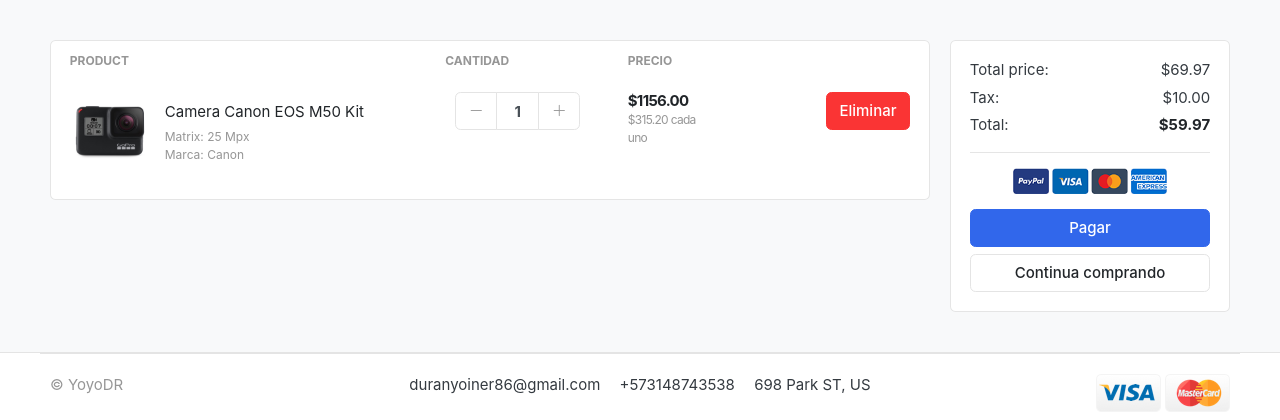
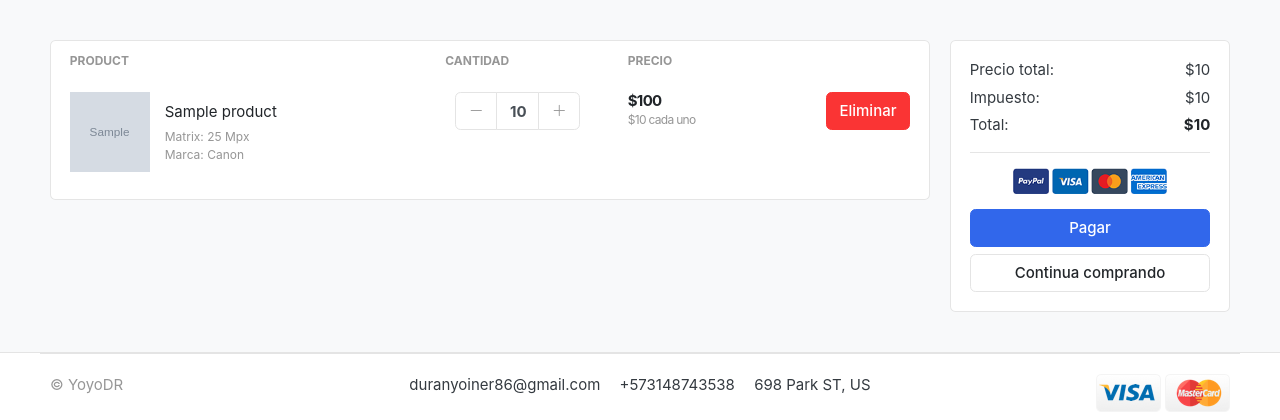
Before and after one commit to YOYO-DR/practica-ecco-pagos, a Django app: template templates/store/cart.html in a window 1280 px wide. Shown: the part 118-538 px from the top of the page. Run offline with Django 4.2, Linux system fonts and the light colour scheme; tables that the repository leaves empty hold one stand-in row (values such as "Sample post"); the template is opened without the code that fills it: values that come from a table or form of the project are taken from there, most other values are stand-ins (such as "Sample title", 1, 10 or a date in 2020); grey boxes marked "Sample" are stand-in pictures; some web fonts are replaced.

Commit message:
video 157

```diff
--- a/apps/carts/models.py
+++ b/apps/carts/models.py
@@ -11,8 +11,11 @@
 class CartItem(models.Model):
   product = models.ForeignKey(Product,on_delete=models.CASCADE)
   cart = models.ForeignKey(Cart,on_delete=models.CASCADE)
-  quantity = models.IntegerField()
+  quantity = models.IntegerField(default=1)
   is_active = models.BooleanField(default=True)
 
   def __str__(self):
     return self.product.product_name
+
+  def sub_total(self):
+    return self.quantity*self.product.price
--- a/apps/carts/urls.py
+++ b/apps/carts/urls.py
@@ -1,6 +1,8 @@
 from django.urls import path
-from .views import CartView,AddCart
+from .views import CartView,AddCart, DeleteCart, DeleteCartItem
 urlpatterns = [
   path('',CartView.as_view(),name='cart'),
-  path('add_cart/<int:product_id>/',AddCart.as_view(),name='add_cart')
+  path('add_cart/<int:product_id>/',AddCart.as_view(),name='add_cart'),
+  path('remove_cart/<int:product_id>/',DeleteCart.as_view(),name='remove_cart'),
+  path('remove_cart_item/<int:product_id>/',DeleteCartItem.as_view(),name='remove_cart_item'),
 ]
--- a/templates/store/cart.html
+++ b/templates/store/cart.html
@@ -3,7 +3,6 @@
 {% block content %}
 <section class="section-content padding-y bg">
   <div class="container">
-
     <!-- ============================ COMPONENT 1 ================================= -->
 
     <div class="row">
@@ -15,17 +14,25 @@
                 <th scope="col">Product</th>
                 <th scope="col" width="120">Cantidad</th>
                 <th scope="col" width="120">Precio</th>
-      <th scope="col" class="text-right" width="200"> </th>
+                <th scope="col" class="text-right" width="200"></th>
               </tr>
             </thead>
             <tbody>
+              {% for cart_item in cart_items %}
               <tr>
                 <td>
                   <figure class="itemside align-items-center">
-                <div class="aside"><img src="./images/items/11.jpg" class="img-sm"></div>
+                    <div class="aside">
+                      <img src="{{cart_item.product.images.url}}" class="img-sm" />
+                    </div>
                     <figcaption class="info">
-                    <a href="#" class="title text-dark">Camera Canon EOS M50 Kit</a>
-                    <p class="text-muted small">Matrix: 25 Mpx <br> Marca: Canon</p>
+                      <a href="#" class="title text-dark"
+                        >{{cart_item.product.product_name}}</a
+                      >
+                      <p class="text-muted small">
+                        Matrix: 25 Mpx <br />
+                        Marca: Canon
+                      </p>
                     </figcaption>
                   </figure>
                 </td>
@@ -34,62 +41,87 @@
                   <div class="col">
                     <div class="input-group input-spinner">
                       <div class="input-group-prepend">
-                                <button class="btn btn-light" type="button" id="button-minus"> <i class="bi bi-dash-lg"></i> </button>
+                        <a
+                        href="{% url 'remove_cart' cart_item.product.id %}"
+                          class="btn btn-light"
+                          type="button"
+                          id="button-minus"
+                        >
+                          <i class="bi bi-dash-lg"></i>
+                      </a>
                       </div>
-                                <input type="text" class="form-control"  value="1">
+                      <input type="text" class="form-control" value="{{cart_item.quantity}}" />
                       <div class="input-group-append">
-                                <button class="btn btn-light" type="button" id="button-plus"> <i class="bi bi-plus-lg"></i> </button>
+                        <a href="{% url 'add_cart' cart_item.product.id %}"
+                          class="btn btn-light"
+                          type="button"
+                          id="button-plus"
+                        >
+                          <i class="bi bi-plus-lg"></i>
+                      </a>
                       </div>
-                            </div> <!-- input-group.// -->
-                        </div> <!-- col.// -->
+                    </div>
+                    <!-- input-group.// -->
+                  </div>
+                  <!-- col.// -->
                 </td>
                 <td>
                   <div class="price-wrap">
-                <var class="price">$1156.00</var>
-                <small class="text-muted"> $315.20 cada uno </small>
-            </div> <!-- price-wrap .// -->
+                    <var class="price">${{cart_item.sub_total}}</var>
+                    <small class="text-muted"> ${{cart_item.product.price}} cada uno </small>
+                  </div>
+                  <!-- price-wrap .// -->
                 </td>
                 <td class="text-right">
-        <a href="" class="btn btn-danger"> Eliminar</a>
+                  <a href="{% url 'remove_cart_item' cart_item.product.id %}" class="btn btn-danger"> Eliminar</a>
                 </td>
               </tr>
+              {% endfor %}
             </tbody>
           </table>
-    </div> <!-- card.// -->
-
-        </aside> <!-- col.// -->
+        </div>
+        <!-- card.// -->
+      </aside>
+      <!-- col.// -->
       <aside class="col-lg-3">
-
         <div class="card">
           <div class="card-body">
             <dl class="dlist-align">
-                  <dt>Total price:</dt>
-                  <dd class="text-right">$69.97</dd>
+              <dt>Precio total:</dt>
+              <dd class="text-right">${{total}}</dd>
             </dl>
             <dl class="dlist-align">
-                  <dt>Tax:</dt>
-                  <dd class="text-right"> $10.00</dd>
+              <dt>Impuesto:</dt>
+              <dd class="text-right">${{tax}}</dd>
             </dl>
             <dl class="dlist-align">
               <dt>Total:</dt>
-                  <dd class="text-right text-dark b"><strong>$59.97</strong></dd>
+              <dd class="text-right text-dark b"><strong>${{grand_total}}</strong></dd>
             </dl>
-                <hr>
+            <hr />
             <p class="text-center mb-3">
-                    <img src="{% static 'media/img/misc/payments.png' %}" height="26">
+              <img
+                src="{% static 'media/img/misc/payments.png' %}"
+                height="26"
+              />
             </p>
-                <a href="./place-order.html" class="btn btn-primary btn-block"> Pagar </a>
-                <a href="./store.html" class="btn btn-light btn-block">Continua comprando</a>
-            </div> <!-- card-body.// -->
-            </div> <!-- card.// -->
-
-    </aside> <!-- col.// -->
-
-
-    </div> <!-- row.// -->
+            <a href="./place-order.html" class="btn btn-primary btn-block">
+              Pagar
+            </a>
+            <a href="./store.html" class="btn btn-light btn-block"
+              >Continua comprando</a
+            >
+          </div>
+          <!-- card-body.// -->
+        </div>
+        <!-- card.// -->
+      </aside>
+      <!-- col.// -->
+    </div>
+    <!-- row.// -->
     <!-- ============================ COMPONENT 1 END .// ================================= -->
-
-    </div> <!-- container .//  -->
+  </div>
+  <!-- container .//  -->
 </section>
 <!-- ========================= SECTION CONTENT END// ========================= -->
 {% endblock content %}
--- a/templates/store/product_detail.html
+++ b/templates/store/product_detail.html
@@ -83,7 +83,6 @@
               <span class="text">Agregar al shopping cart</span>
               <i class="bi bi-cart"></i>
             </a>
-            {% else %}
             {% endif %}
 
             {% endif %}
--- a/templates/store/store.html
+++ b/templates/store/store.html
@@ -164,7 +164,10 @@
                   </div>
                   <!-- price-wrap.// -->
                 </div>
-                <a href="#" class="btn btn-block btn-success">Agregar al Carrito</a>
+                {% if request.user.is_authenticated %}
+            <a href="{% url 'add_cart' product.id %}" class="btn btn-block btn-success">Agregar al Carrito</a>
+            {% endif %}
+
               </figcaption>
             </figure>
           </div>
```
Also changed, not shown: apps/carts/views.py (+42 -2 lines), apps/carts/migrations/0002_alter_cartitem_quantity.py (added). Lines whose indentation alone changed are shown as unchanged.
